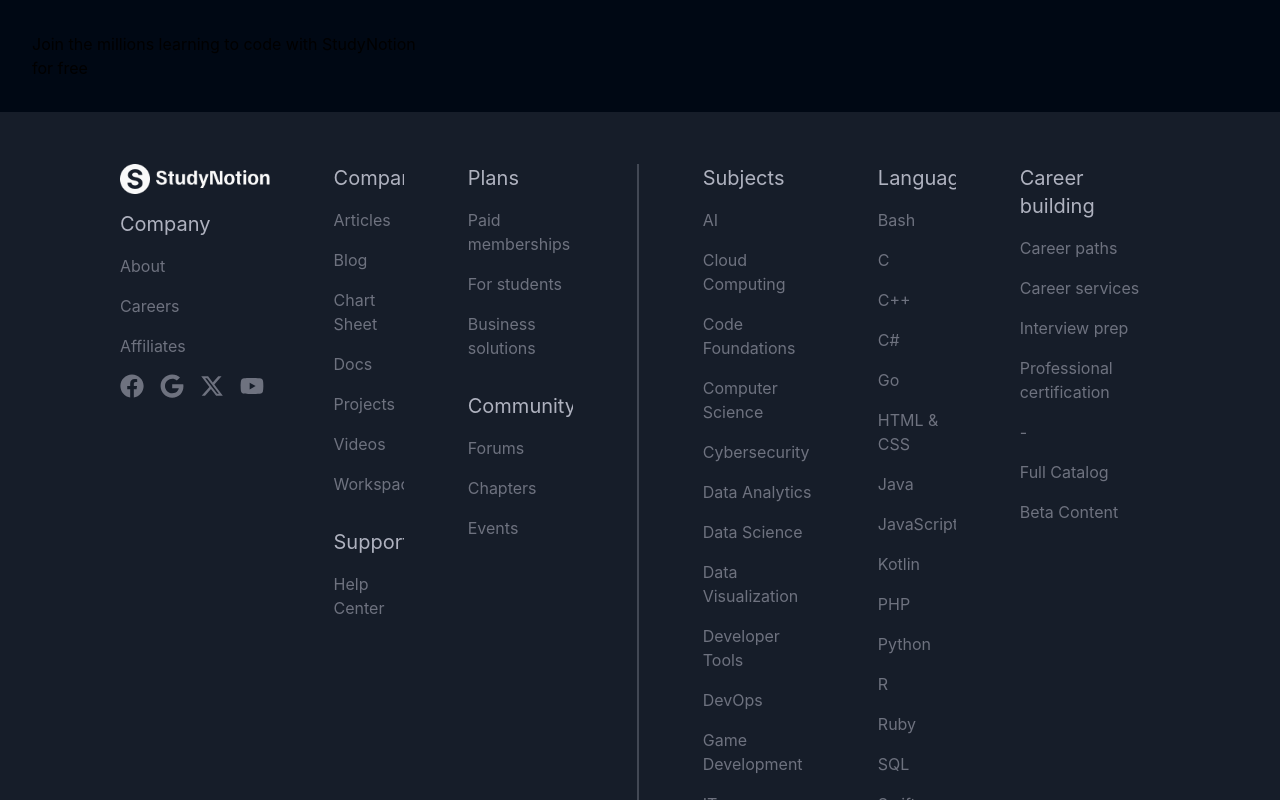
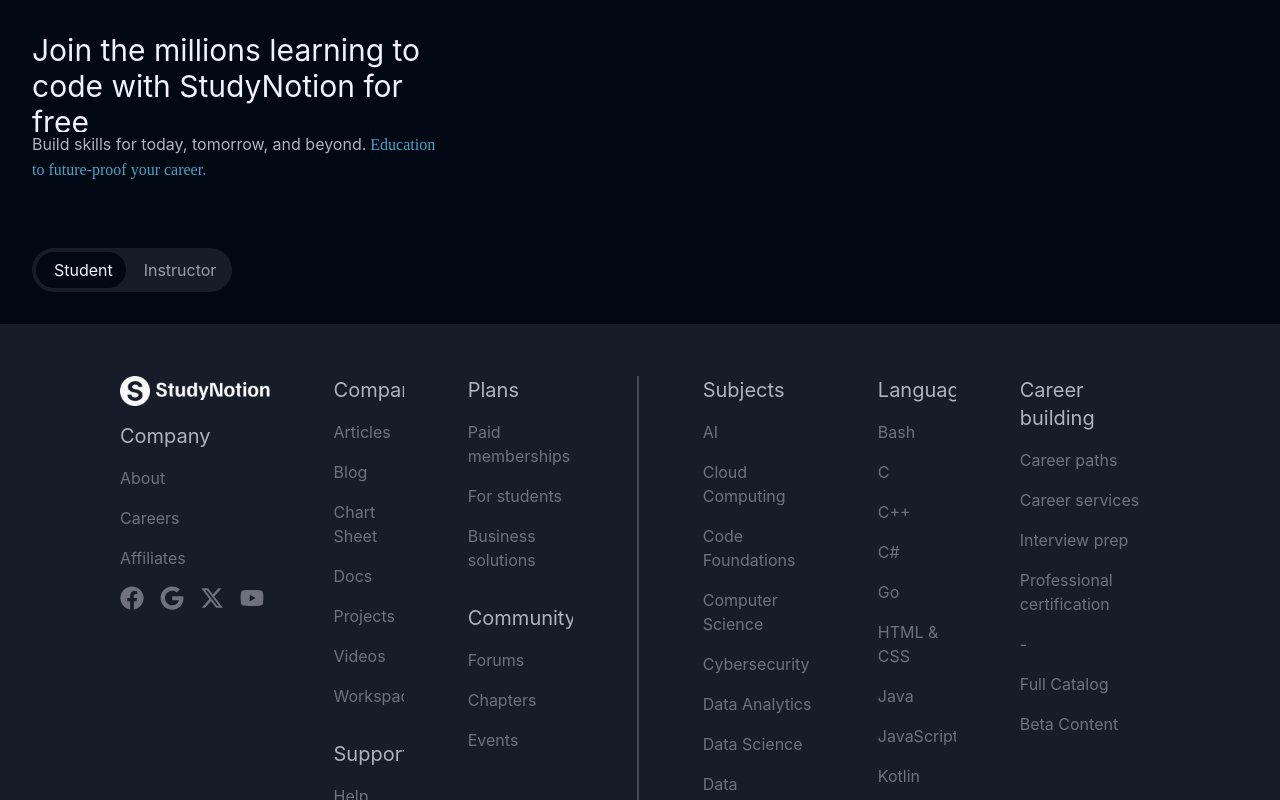
Before and after one commit to thimanshu756/Edtech, a React (Create React App) app: page /signup in a window 1280 px wide. Shown: the top 800 px of the page. Built offline with nearby package versions, Linux system fonts and the light colour scheme; the HTML template or start-up script is replaced by a standard one.

Commit message:
Form component created

```diff
--- a/src/App.jsx
+++ b/src/App.jsx
@@ -14,6 +14,7 @@ function App() {
         <Route path="/login" element={<Login/>}/>
       </Routes>
       <Footer/>
+
     </div>
   );
 }
--- /dev/null
+++ b/src/Components/Core/AuthPage/Form.jsx
@@ -0,0 +1,9 @@
+import React from 'react'
+
+const Form = () => {
+  return (
+    <div>Form</div>
+  )
+}
+
+export default Form
--- a/src/Components/Core/AuthPage/TextHighlight.jsx
+++ b/src/Components/Core/AuthPage/TextHighlight.jsx
@@ -1,8 +1,10 @@
 import React from 'react'
 
-const TextHighlight = () => {
+const TextHighlight = ({text}) => {
   return (
-    <div>TextHighlight</div>
+    <span className='text-blue-100 font-edu-sa '>
+        {text}
+    </span>
   )
 }
 
--- a/src/Pages/SignUp.jsx
+++ b/src/Pages/SignUp.jsx
@@ -1,4 +1,5 @@
 import React, { useState } from 'react'
+import TextHighlight from '../Components/Core/AuthPage/TextHighlight';
 
 const SignUp = () => {
     const [Instructor , setInstructor]= useState(false);
@@ -7,10 +8,25 @@ const SignUp = () => {
     <div className=' w-11/12 bg-richblack-900 max-w-maxContent flex '>
         {/* form */}
         <div className='flex w-[40%] p-[32px] flex-col gap-[36px]'>
-        <div>
-            <p>Join the millions learning to code with StudyNotion for free</p>
-            <p></p>
+
+        <div className=''>
+            {
+                    Instructor ? (<div className='flex flex-col gap-4 '>
+                        <p className='text-richblack-5 font-inter text-4xl h-[50px] '>Welcome </p>
+                        <p className='text-richblack-100 font-inter h-8 '>Discover your passions, <TextHighlight text={" Be Unstoppable "} /></p>
+                    </div>):(<div>
+                        <p className='text-richblack-5 font-inter text-3xl h-[100px] '> Join the millions learning to code with StudyNotion for free</p>
+                        <p className='text-richblack-100 font-inter h-20'>Build skills for today, tomorrow, and beyond.<TextHighlight text={" Education to future-proof your career."} /> </p>
+                    </div>)
+            }
         </div>
+          {/* slider */}
+        <div className=' bg-richblack-800 w-[200px] flex  rounded-full p-[4px] transition-all duration-200'>
+           <div className= {`py-[6px] px-[18px] ${Instructor ? " text-richblack-200" : "text-richblack-5 bg-richblack-900 rounded-full "}`} onClick={()=>setInstructor(false)} >Student</div>
+           <div className= {`py-[6px] px-[18px] ${Instructor ? "text-richblack-5 bg-richblack-900 rounded-full " : "text-richblack-200"}`} onClick={()=>setInstructor(true)}>Instructor</div>
+        </div>
+        {/* form  */}
+
         </div>
         {/* image */}
         <div>
```
